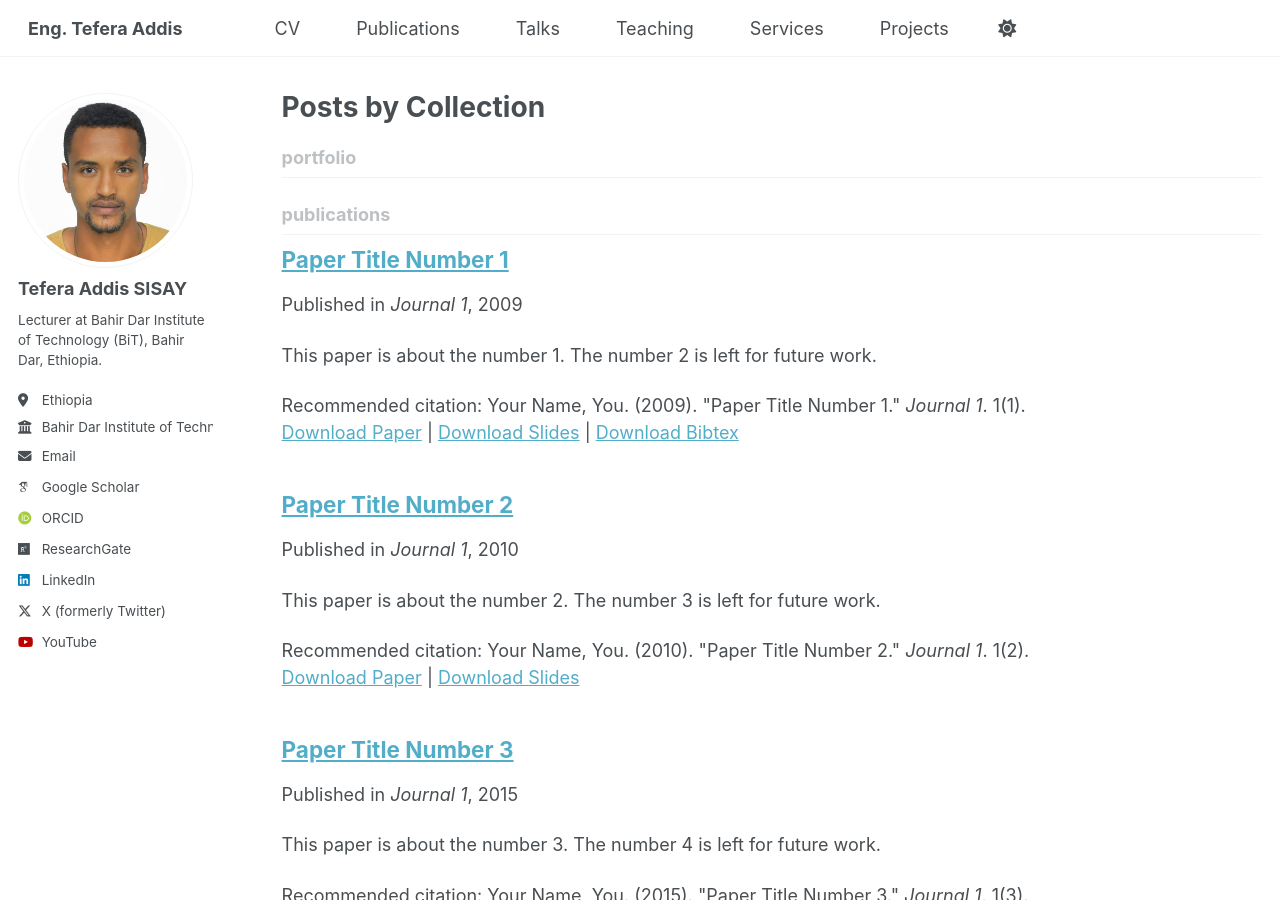
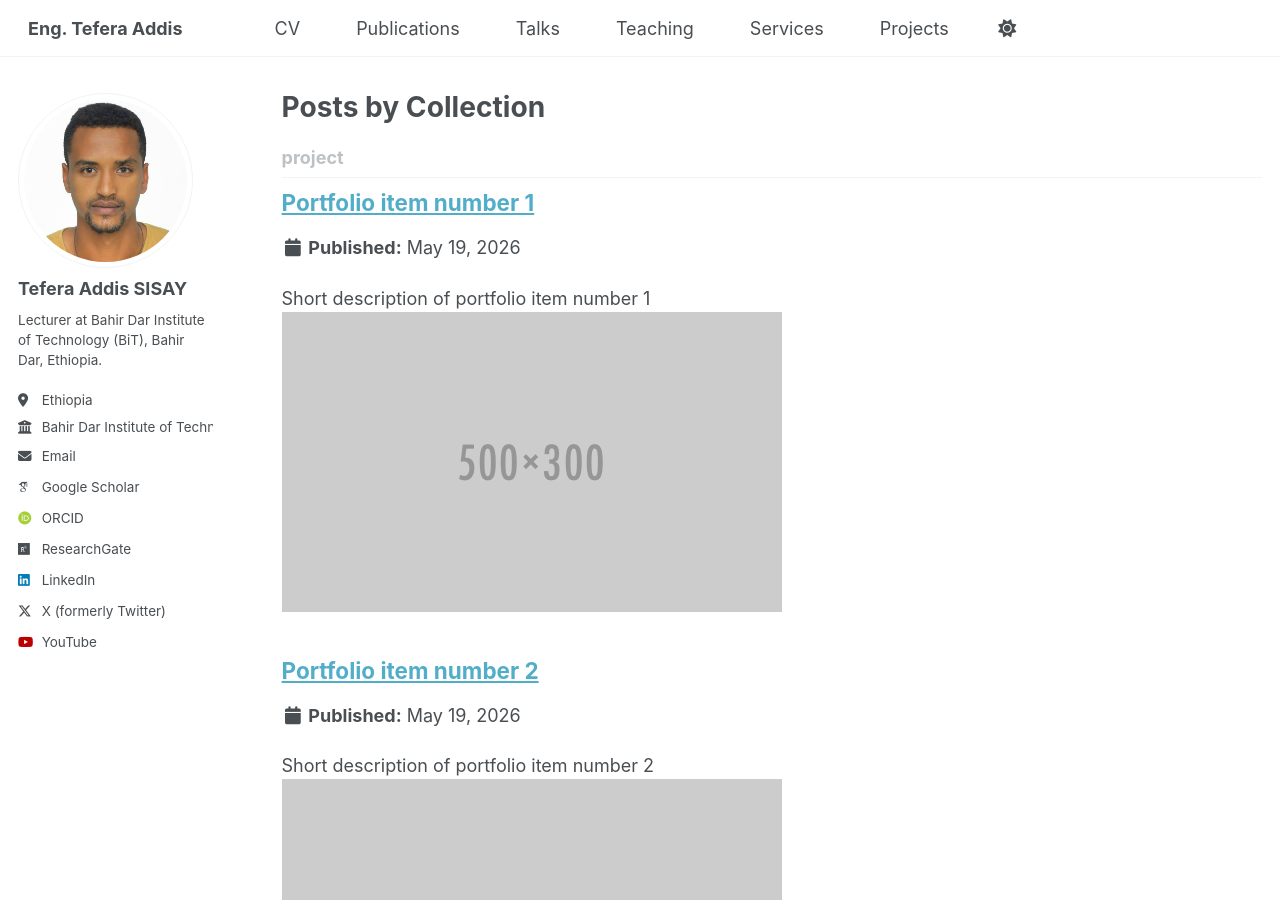
Before and after one commit to tefera-addis-sisay/tefera-addis-sisay.github.io, a Jekyll site: the page built from _pages/collection-archive.html, in a window 1280 px wide and 900 px high. Built offline with Jekyll 4.4.1, drawn with Linux system fonts in a browser that asks for light colours; some web fonts are replaced; a script bundle is joined from its source files by our own code; library files that are not in the unit come from our copies; some of the changed lines change nothing that is shown.

Commit message:
Update _config.yml

```diff
--- a/_config.yml
+++ b/_config.yml
@@ -226,7 +226,7 @@ collections:
   publications:
     output: true
     permalink: /:collection/:path/
-  portfolio:
+  project:
     output: true
     permalink: /:collection/:path/
   talks:
```
